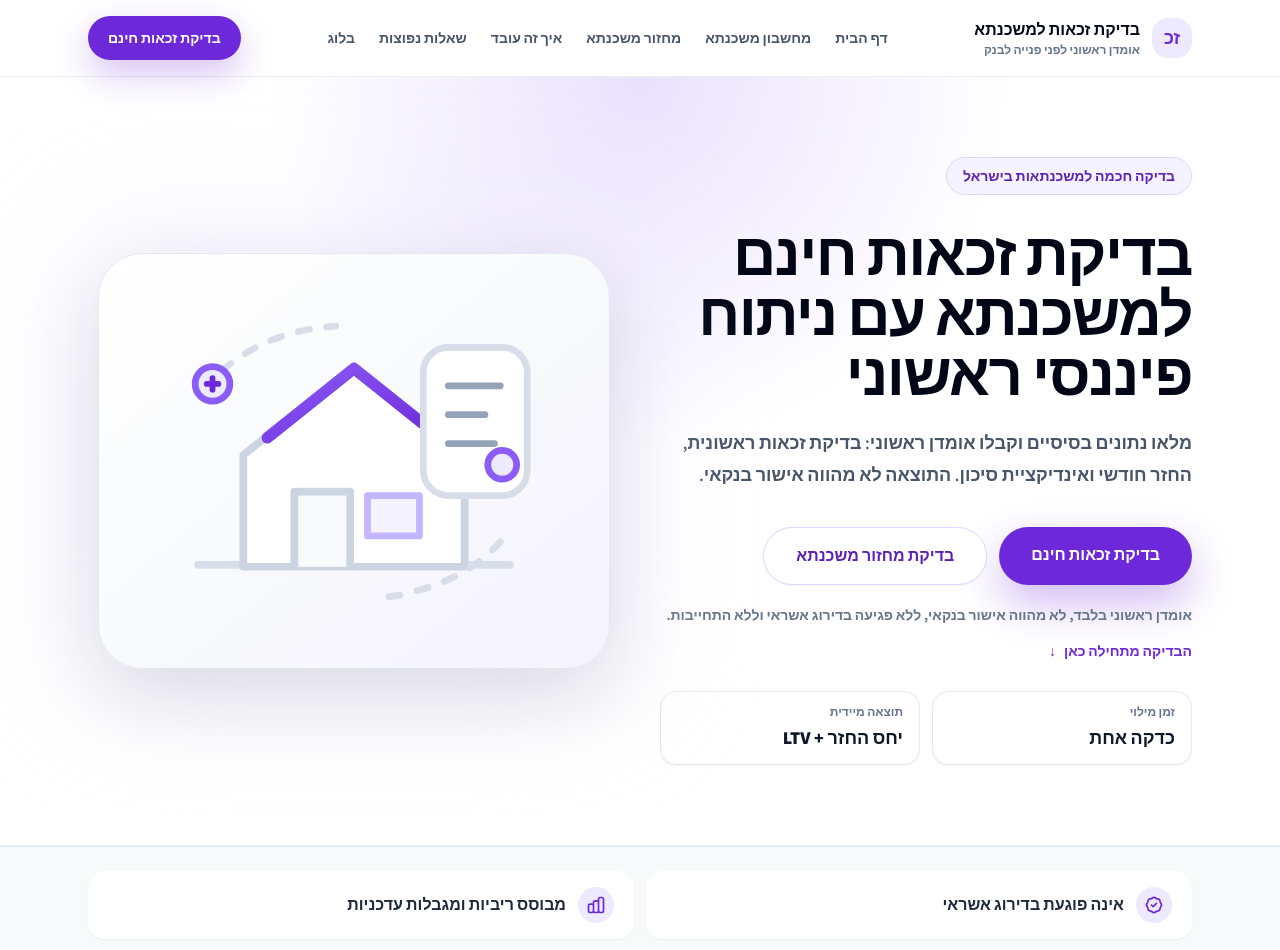
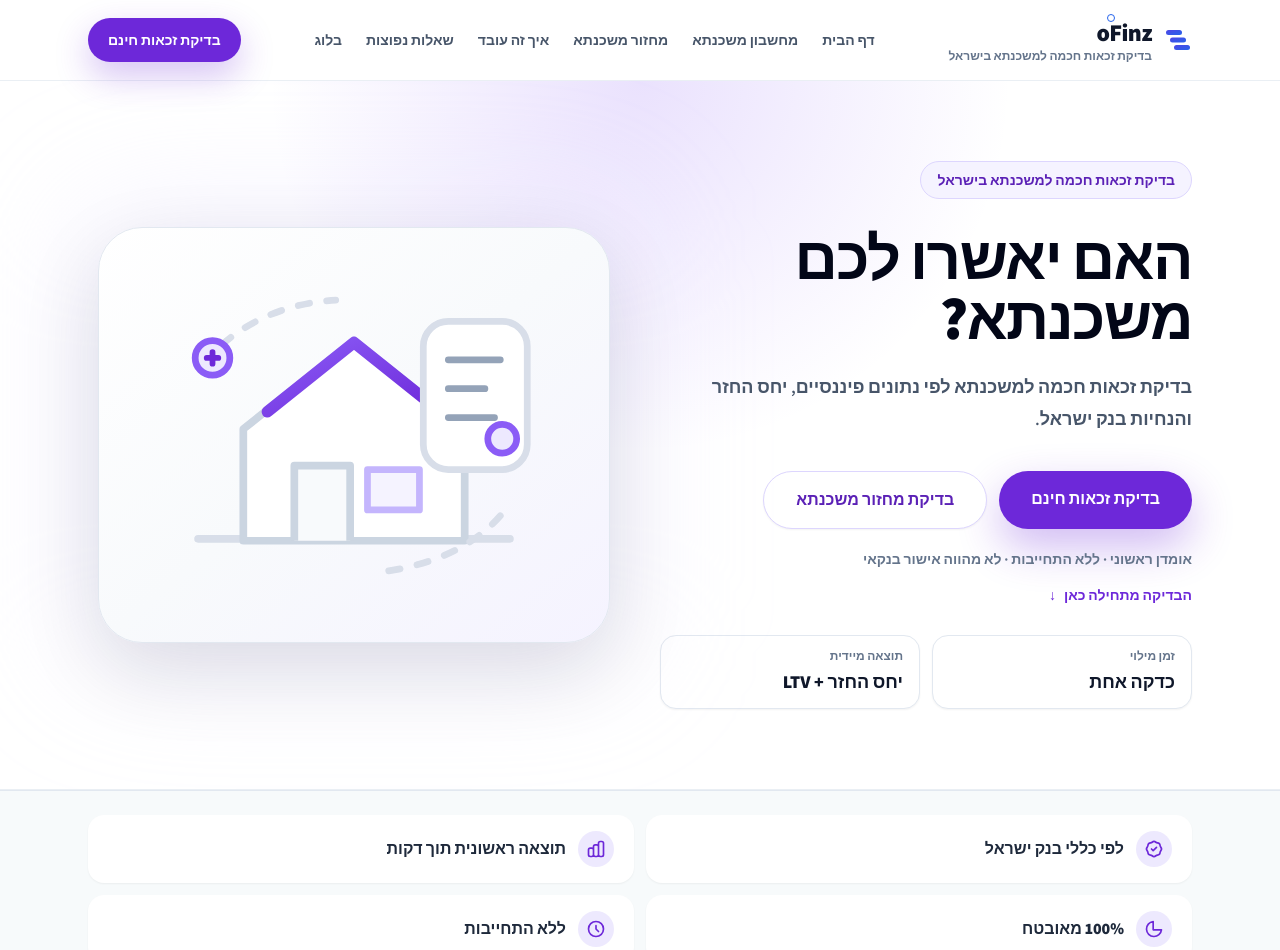
Before and after one commit to lemarketingx/mortgai, a Next.js app: page / in a window 1280 px wide. Shown: the top 950 px of the page. Built offline with nearby package versions, Linux system fonts and the light colour scheme; no server answers.

Commit message:
Rebrand public site from MortgAI to Finzo

```diff
--- a/components/AdminCrm.js
+++ b/components/AdminCrm.js
@@ -257,10 +257,10 @@ export default function AdminCrm() {
   const messageClass = messageType === "error" ? "border-red-200 bg-red-50 text-red-800" : messageType === "success" ? "border-emerald-200 bg-emerald-50 text-emerald-800" : "border-blue-200 bg-blue-50 text-blue-800";
 
   if (!isAuthenticated) {
-    return <main dir="rtl" className="min-h-screen px-4 py-8 text-mort-text sm:px-6 lg:px-8"><Head><title>Admin CRM | MortgAI</title><meta name="robots" content="noindex,nofollow" /></Head><section className="mx-auto max-w-xl glass-card p-6 sm:p-8"><span className="pill border-emerald-200 bg-emerald-50 text-emerald-800">CRM פרטי</span><h1 className="mt-4 text-3xl font-black text-mort-ink">כניסת אדמין</h1><p className="mt-2 text-sm font-bold text-mort-muted">התחברות לניהול לידים, סטטוסים, יועצים ועמלות.</p><form className="mt-6 grid gap-3" onSubmit={login}><input className="focus-field min-h-12 rounded-2xl border border-slate-200 bg-white px-4 py-3 font-bold text-mort-ink" type="password" value={password} onChange={(event) => setPassword(event.target.value)} placeholder="סיסמת אדמין" autoComplete="current-password" /><button disabled={loading} className="rounded-2xl bg-mort-ink px-5 py-3 font-black text-white disabled:opacity-60" type="submit">{loading ? "מתחבר..." : "כניסה ל־CRM"}</button></form>{message && <div className={`mt-4 rounded-2xl border p-3 text-sm font-black ${messageClass}`}>{message}</div>}</section></main>;
+    return <main dir="rtl" className="min-h-screen px-4 py-8 text-mort-text sm:px-6 lg:px-8"><Head><title>Admin CRM | Finzo</title><meta name="robots" content="noindex,nofollow" /></Head><section className="mx-auto max-w-xl glass-card p-6 sm:p-8"><span className="pill border-emerald-200 bg-emerald-50 text-emerald-800">CRM פרטי</span><h1 className="mt-4 text-3xl font-black text-mort-ink">כניסת אדמין</h1><p className="mt-2 text-sm font-bold text-mort-muted">התחברות לניהול לידים, סטטוסים, יועצים ועמלות.</p><form className="mt-6 grid gap-3" onSubmit={login}><input className="focus-field min-h-12 rounded-2xl border border-slate-200 bg-white px-4 py-3 font-bold text-mort-ink" type="password" value={password} onChange={(event) => setPassword(event.target.value)} placeholder="סיסמת אדמין" autoComplete="current-password" /><button disabled={loading} className="rounded-2xl bg-mort-ink px-5 py-3 font-black text-white disabled:opacity-60" type="submit">{loading ? "מתחבר..." : "כניסה ל־CRM"}</button></form>{message && <div className={`mt-4 rounded-2xl border p-3 text-sm font-black ${messageClass}`}>{message}</div>}</section></main>;
   }
 
-  return <main dir="rtl" className="min-h-screen px-4 py-6 text-mort-text sm:px-6 lg:px-8"><Head><title>Admin CRM | MortgAI</title><meta name="robots" content="noindex,nofollow" /></Head><div className="mx-auto w-full max-w-[1560px]">
+  return <main dir="rtl" className="min-h-screen px-4 py-6 text-mort-text sm:px-6 lg:px-8"><Head><title>Admin CRM | Finzo</title><meta name="robots" content="noindex,nofollow" /></Head><div className="mx-auto w-full max-w-[1560px]">
     <section className="glass-card p-5 sm:p-7"><div className="flex flex-col gap-4 lg:flex-row lg:items-end lg:justify-between"><div><span className="pill border-slate-200 bg-white text-mort-muted">Admin CRM</span><h1 className="mt-3 text-3xl font-black text-mort-ink sm:text-4xl">ניהול לידים ויועצים</h1><p className="mt-2 max-w-2xl text-sm font-bold text-mort-muted">שיוך מרוכז, דירוג איכות, מעקב, סינון וגרפים בסיסיים.</p></div><button disabled={loading} onClick={() => loadLeads()} className="rounded-2xl bg-mort-ink px-5 py-3 font-black text-white disabled:opacity-60" type="button">{loading ? "טוען..." : "רענון לידים"}</button></div>
     <div className="mt-5 grid gap-3 sm:grid-cols-2 lg:grid-cols-5"><Metric label="סה״כ לידים" value={stats.total} /><Metric label="לידים חמים" value={stats.hot} /><Metric label="פתוחים" value={stats.open} /><Metric label="משויכים" value={stats.assigned} /><Metric label="יחס סגירה" value={`${stats.closeRate}%`} /></div>
     <div className="mt-5 grid gap-4 lg:grid-cols-3"><div className="fintech-card p-4"><h3 className="font-black text-mort-ink">איכות לידים</h3><div className="mt-3 grid gap-3"><Bar label="חם" value={stats.hot} total={stats.total} /><Bar label="בינוני" value={stats.medium} total={stats.total} /><Bar label="חלש" value={stats.weak} total={stats.total} /></div></div><div className="fintech-card p-4"><h3 className="font-black text-mort-ink">לפי יועץ</h3><div className="mt-3 grid gap-3">{advisorStats.length ? advisorStats.map((item) => <Bar key={item.id} label={item.name} value={item.count} total={stats.total} />) : <p className="text-sm font-bold text-mort-muted">עדיין אין יועצים.</p>}</div></div><div className="fintech-card p-4"><h3 className="font-black text-mort-ink">סטטוס טיפול</h3><div className="mt-3 grid gap-3"><Bar label="פתוחים" value={stats.open} total={stats.total} /><Bar label="נסגרו" value={stats.closed} total={stats.total} /><Bar label="היום" value={stats.todayCount} total={stats.total} /></div></div></div>
--- a/components/AdminCrmSend.js
+++ b/components/AdminCrmSend.js
@@ -205,10 +205,10 @@ export default function AdminCrmSend() {
   function toggleAll() { setSelectedIds((current) => current.length === filteredLeads.length ? [] : filteredLeads.map((lead) => lead.id)); }
 
   if (!authenticated) {
-    return <main dir="rtl" className="min-h-screen px-4 py-8 text-mort-text sm:px-6 lg:px-8"><Head><title>Admin CRM | MortgAI</title><meta name="robots" content="noindex,nofollow" /></Head><section className="mx-auto max-w-xl glass-card p-6 sm:p-8"><h1 className="text-3xl font-black text-mort-ink">כניסת אדמין</h1><form className="mt-5 grid gap-3" onSubmit={login}><input className="focus-field min-h-12 rounded-2xl border border-slate-200 bg-white px-4 py-3 font-bold" type="password" value={password} onChange={(e) => setPassword(e.target.value)} placeholder="סיסמת אדמין" /><button className="rounded-2xl bg-mort-ink px-5 py-3 font-black text-white" disabled={loading}>{loading ? "מתחבר..." : "כניסה"}</button></form>{message && <div className="mt-4 rounded-2xl border border-red-200 bg-red-50 p-3 font-black text-red-800">{message}</div>}</section></main>;
+    return <main dir="rtl" className="min-h-screen px-4 py-8 text-mort-text sm:px-6 lg:px-8"><Head><title>Admin CRM | Finzo</title><meta name="robots" content="noindex,nofollow" /></Head><section className="mx-auto max-w-xl glass-card p-6 sm:p-8"><h1 className="text-3xl font-black text-mort-ink">כניסת אדמין</h1><form className="mt-5 grid gap-3" onSubmit={login}><input className="focus-field min-h-12 rounded-2xl border border-slate-200 bg-white px-4 py-3 font-bold" type="password" value={password} onChange={(e) => setPassword(e.target.value)} placeholder="סיסמת אדמין" /><button className="rounded-2xl bg-mort-ink px-5 py-3 font-black text-white" disabled={loading}>{loading ? "מתחבר..." : "כניסה"}</button></form>{message && <div className="mt-4 rounded-2xl border border-red-200 bg-red-50 p-3 font-black text-red-800">{message}</div>}</section></main>;
   }
 
-  return <main dir="rtl" className="min-h-screen px-4 py-6 text-mort-text sm:px-6 lg:px-8"><Head><title>Admin CRM | MortgAI</title><meta name="robots" content="noindex,nofollow" /></Head><div className="mx-auto max-w-[1560px]">
+  return <main dir="rtl" className="min-h-screen px-4 py-6 text-mort-text sm:px-6 lg:px-8"><Head><title>Admin CRM | Finzo</title><meta name="robots" content="noindex,nofollow" /></Head><div className="mx-auto max-w-[1560px]">
     <section className="glass-card p-5 sm:p-7"><div className="flex flex-col gap-4 lg:flex-row lg:items-end lg:justify-between"><div><span className="pill border-slate-200 bg-white text-mort-muted">CRM</span><h1 className="mt-3 text-3xl font-black text-mort-ink">ניהול לידים ושליחה ליועצים</h1><p className="mt-2 text-sm font-bold text-mort-muted">בחר לידים, שייך ליועץ ושלח הודעת WhatsApp או מייל מוכנה.</p></div><button className="rounded-2xl bg-mort-ink px-5 py-3 font-black text-white" onClick={load}>{loading ? "טוען..." : "רענון"}</button></div>
       <div className="mt-5 grid gap-3 sm:grid-cols-2 lg:grid-cols-5"><Metric label="סה״כ" value={stats.total} /><Metric label="חמים" value={stats.hot} /><Metric label="נשלחו" value={stats.sent} /><Metric label="משויכים" value={stats.assigned} /><Metric label="נסגרו" value={stats.closed} /></div>
       <div className="mt-5 grid gap-3 lg:grid-cols-[1fr_180px_180px_220px]"><Input value={query} onChange={setQuery} placeholder="חיפוש שם / טלפון / עיר" /><Select value={statusFilter} onChange={setStatusFilter}><option value="">כל הסטטוסים</option>{STATUSES.map((s) => <option key={s}>{s}</option>)}</Select><Select value={qualityFilter} onChange={setQualityFilter}>{QUALITIES.map((q) => <option key={q} value={q}>{q || "כל האיכויות"}</option>)}</Select><Select value={advisorFilter} onChange={setAdvisorFilter}><option value="">כל היועצים</option>{advisors.map((a) => <option key={advisorId(a)} value={advisorId(a)}>{advisorName(a)}</option>)}</Select></div>
--- a/components/BlogPostPage.js
+++ b/components/BlogPostPage.js
@@ -35,7 +35,7 @@ function MidCta({ slug, category }) {
       <p className="text-sm font-semibold uppercase tracking-widest opacity-80 mb-2">כלי חינמי</p>
       <h3 className="text-xl md:text-2xl font-black mb-2">רוצים לבדוק זכאות למשכנתא?</h3>
       <p className="text-sm md:text-base opacity-90 mb-5 leading-7">
-        מחשבון MortgAI מנתח את הנתונים שלכם ומחזיר אומדן סיכוי אישור, החזר חודשי ומסגרת אפשרית — תוך דקה.
+        מחשבון Finzo מנתח את הנתונים שלכם ומחזיר אומדן סיכוי אישור, החזר חודשי ומסגרת אפשרית — תוך דקה.
       </p>
       <Link
         href="/#eligibility-check"
@@ -268,7 +268,7 @@ export default function BlogPostPage({ post, relatedPosts }) {
             <div className="flex gap-4 text-xs text-slate-400 flex-wrap">
               <span>⏱ {post.readingTime} דקות קריאה</span>
               <span>📅 {new Date(post.publishDate).toLocaleDateString("he-IL", { year: "numeric", month: "long", day: "numeric" })}</span>
-              <span>✍️ צוות MortgAI</span>
+              <span>✍️ צוות Finzo</span>
             </div>
           </div>
         </div>
--- /dev/null
+++ b/components/BrandLogo.js
@@ -0,0 +1,27 @@
+export default function BrandLogo({ withTagline = true, className = "" }) {
+  return (
+    <div className={`flex items-center gap-3 ${className}`}>
+      <svg width="28" height="28" viewBox="0 0 28 28" aria-hidden="true">
+        <defs>
+          <linearGradient id="finzoGrad" x1="0" y1="0" x2="1" y2="1">
+            <stop offset="0%" stopColor="#4F46E5" />
+            <stop offset="100%" stopColor="#2563EB" />
+          </linearGradient>
+        </defs>
+        <rect x="2" y="4" width="16" height="5" rx="2.5" fill="url(#finzoGrad)" />
+        <rect x="6" y="11.5" width="16" height="5" rx="2.5" fill="url(#finzoGrad)" />
+        <rect x="10" y="19" width="16" height="5" rx="2.5" fill="url(#finzoGrad)" />
+      </svg>
+      <span className="leading-tight">
+        <span className="inline-flex items-end text-2xl font-black tracking-tight text-[#0F172A]">
+          Finz
+          <span className="relative inline-flex">
+            o
+            <span className="absolute -top-0.5 -right-1.5 h-2 w-2 rounded-full border border-[#2563EB] bg-white" />
+          </span>
+        </span>
+        {withTagline && <span className="hidden text-xs font-bold text-slate-500 sm:block">בדיקת זכאות חכמה למשכנתא בישראל</span>}
+      </span>
+    </div>
+  );
+}
--- a/pages/guides/index.js
+++ b/pages/guides/index.js
@@ -7,7 +7,7 @@ export default function GuidesIndexPage() {
   return (
     <>
       <Head>
-        <title>מדריכי משכנתא | MortgAI</title>
+        <title>מדריכי משכנתא | Finzo</title>
         <meta name="description" content="מדריכי משכנתא קצרים וברורים: יחס החזר, הון עצמי, אישור עקרוני, מחזור משכנתא, הלוואת גישור ועוד." />
         <link rel="canonical" href={canonicalUrl("/guides")} />
               <script
--- a/pages/index.js
+++ b/pages/index.js
@@ -3,6 +3,7 @@ import { useEffect, useMemo, useRef, useState } from "react";
 import { cleanNumber, displayNumber, formatILS, formatPct } from "../lib/format";
 import { calculateMortgageAnalysis } from "../lib/mortgage";
 import { initializeAnalyticsLayer, trackEvent as trackAnalyticsEvent } from "../lib/analytics";
+import BrandLogo from "../components/BrandLogo";
 import {
   HOME_SEO,
   absoluteUrl,
@@ -56,10 +57,12 @@ const navLinks = [
 ];
 
 const trustItems = [
-  { text: "אינה פוגעת בדירוג אשראי", icon: "M9 12l2 2 4-4M7.835 4.697a3.42 3.42 0 001.946-.806 3.42 3.42 0 014.438 0 3.42 3.42 0 001.946.806 3.42 3.42 0 013.138 3.138 3.42 3.42 0 00.806 1.946 3.42 3.42 0 010 4.438 3.42 3.42 0 00-.806 1.946 3.42 3.42 0 01-3.138 3.138 3.42 3.42 0 00-1.946.806 3.42 3.42 0 01-4.438 0 3.42 3.42 0 00-1.946-.806 3.42 3.42 0 01-3.138-3.138 3.42 3.42 0 00-.806-1.946 3.42 3.42 0 010-4.438 3.42 3.42 0 00.806-1.946 3.42 3.42 0 013.138-3.138z" },
-  { text: "מבוסס ריביות ומגבלות עדכניות", icon: "M9 19v-6a2 2 0 00-2-2H5a2 2 0 00-2 2v6a2 2 0 002 2h2a2 2 0 002-2zm0 0V9a2 2 0 012-2h2a2 2 0 012 2v10m-6 0a2 2 0 002 2h2a2 2 0 002-2m0 0V5a2 2 0 012-2h2a2 2 0 012 2v14a2 2 0 01-2 2h-2a2 2 0 01-2-2z" },
-  { text: "חישוב יחס החזר ו-LTV", icon: "M11 3.055A9.001 9.001 0 1020.945 13H11V3.055z" },
-  { text: "ללא התחייבות ובחינם", icon: "M12 8v4l3 3m6-3a9 9 0 11-18 0 9 9 0 0118 0z" },
+  { text: "לפי כללי בנק ישראל", icon: "M9 12l2 2 4-4M7.835 4.697a3.42 3.42 0 001.946-.806 3.42 3.42 0 014.438 0 3.42 3.42 0 001.946.806 3.42 3.42 0 013.138 3.138 3.42 3.42 0 00.806 1.946 3.42 3.42 0 010 4.438 3.42 3.42 0 00-.806 1.946 3.42 3.42 0 01-3.138 3.138 3.42 3.42 0 00-1.946.806 3.42 3.42 0 01-4.438 0 3.42 3.42 0 00-1.946-.806 3.42 3.42 0 01-3.138-3.138 3.42 3.42 0 00-.806-1.946 3.42 3.42 0 010-4.438 3.42 3.42 0 00.806-1.946 3.42 3.42 0 013.138-3.138z" },
+  { text: "תוצאה ראשונית תוך דקות", icon: "M9 19v-6a2 2 0 00-2-2H5a2 2 0 00-2 2v6a2 2 0 002 2h2a2 2 0 002-2zm0 0V9a2 2 0 012-2h2a2 2 0 012 2v10m-6 0a2 2 0 002 2h2a2 2 0 002-2m0 0V5a2 2 0 012-2h2a2 2 0 012 2v14a2 2 0 01-2 2h-2a2 2 0 01-2-2z" },
+  { text: "100% מאובטח", icon: "M11 3.055A9.001 9.001 0 1020.945 13H11V3.055z" },
+  { text: "ללא התחייבות", icon: "M12 8v4l3 3m6-3a9 9 0 11-18 0 9 9 0 0118 0z" },
+,
+  { text: "מותאם לישראלים", icon: "M12 8v4l3 3m6-3a9 9 0 11-18 0 9 9 0 0118 0z" },
 ];
 
 const steps = [
@@ -490,7 +493,7 @@ export default function Home() {
         <meta property="og:description" content={HOME_SEO.description} />
         <meta property="og:type" content="website" />
         <meta property="og:url" content={absoluteUrl(HOME_SEO.path)} />
-        <meta property="og:site_name" content="בדיקת זכאות למשכנתא" />
+        <meta property="og:site_name" content="Finzo" />
         <meta property="og:locale" content="he_IL" />
         <meta name="twitter:card" content="summary_large_image" />
         <meta name="twitter:title" content={HOME_SEO.title} />
@@ -503,7 +506,7 @@ export default function Home() {
               organizationSchema(),
               financialServiceSchema({
                 url: absoluteUrl(HOME_SEO.path),
-                name: "בדיקת זכאות למשכנתא",
+                name: "Finzo",
                 description: HOME_SEO.description,
               }),
               webPageSchema(HOME_SEO),
@@ -564,15 +567,7 @@ function Header({ onCtaClick }) {
   return (
     <header className="sticky top-0 z-50 border-b border-slate-200/70 bg-white/90 backdrop-blur-xl">
       <div className="mx-auto flex max-w-6xl items-center justify-between gap-4 px-4 py-4 sm:px-6">
-        <a href="#home" className="flex items-center gap-3">
-          <span className="grid h-10 w-10 place-items-center rounded-2xl bg-violet-100 text-lg font-black text-violet-700">
-            זכ
-          </span>
-          <span className="leading-tight">
-            <span className="block text-base font-black text-slate-950">בדיקת זכאות למשכנתא</span>
-            <span className="hidden text-xs font-bold text-slate-500 sm:block">אומדן ראשוני לפני פנייה לבנק</span>
-          </span>
-        </a>
+        <a href="#home"><BrandLogo /></a>
 
         <nav aria-label="ניווט ראשי" className="hidden items-center gap-6 text-sm font-bold text-slate-600 lg:flex">
           {navLinks.map(([label, href]) => (
@@ -602,13 +597,13 @@ function Hero({ onCtaClick }) {
       <div className="relative mx-auto grid max-w-6xl items-center gap-10 px-4 py-14 sm:px-6 sm:py-20 lg:grid-cols-2">
         <div className="mx-auto max-w-2xl text-center lg:text-right">
           <span className="inline-flex rounded-full border border-violet-200 bg-violet-50 px-4 py-2 text-sm font-black text-violet-800">
-            בדיקה חכמה למשכנתאות בישראל
+            בדיקת זכאות חכמה למשכנתא בישראל
           </span>
           <h1 className="mt-7 text-4xl font-black leading-tight tracking-tight text-slate-950 sm:text-5xl lg:text-6xl">
-            בדיקת זכאות חינם למשכנתא עם ניתוח פיננסי ראשוני
+            האם יאשרו לכם משכנתא?
           </h1>
           <p className="mx-auto mt-6 max-w-xl text-lg font-semibold leading-8 text-slate-600 lg:mx-0">
-            מלאו נתונים בסיסיים וקבלו אומדן ראשוני: בדיקת זכאות ראשונית, החזר חודשי ואינדיקציית סיכון. התוצאה לא מהווה אישור בנקאי.
+            בדיקת זכאות חכמה למשכנתא לפי נתונים פיננסיים, יחס החזר והנחיות בנק ישראל.
           </p>
           <div className="mt-9 flex flex-col justify-center gap-3 sm:flex-row lg:justify-start">
             <a
@@ -628,7 +623,7 @@ function Hero({ onCtaClick }) {
             </a>
           </div>
           <p className="mt-5 text-sm font-bold text-slate-500">
-            אומדן ראשוני בלבד, לא מהווה אישור בנקאי, ללא פגיעה בדירוג אשראי וללא התחייבות.
+            אומדן ראשוני · ללא התחייבות · לא מהווה אישור בנקאי
           </p>
           <a href="#eligibility-check" onClick={() => onCtaClick?.("hero")} className="mt-4 inline-flex items-center gap-2 text-sm font-black text-violet-700 hover:text-violet-800">
             <span>הבדיקה מתחילה כאן</span>
@@ -1037,8 +1032,8 @@ function LeadSection({ lead, updateLead, submitLead, leadLoading, leadSent, lead
     <section id="lead" className="mx-auto max-w-6xl px-4 py-16 sm:px-6 sm:py-20">
       <SectionHeader
         eyebrow="המשך מקצועי"
-        title="רוצים לעבור מאומדן ראשוני לבדיקה מקצועית?"
-        text="השאירו פרטים לבדיקת זכאות ראשונית חינם וללא התחייבות. יועץ יחזור להסבר מסודר על הצעד הבא, כולל מה אפשר לבדוק ולשפר לפני פנייה לבנק."
+        title="קבלו המשך בדיקה מקצועית"
+        text="השאירו פרטים ונציג מקצועי יוכל לחזור אליכם להמשך בדיקה."
       />
       <div className="mt-10 grid items-stretch gap-6 lg:grid-cols-2">
         <div className="rounded-[34px] bg-gradient-to-br from-violet-50 to-white p-7 ring-1 ring-violet-100">
@@ -1229,8 +1224,8 @@ function Footer({ onCtaClick }) {
     <footer className="border-t border-slate-200 bg-white py-10">
       <div className="mx-auto grid max-w-6xl gap-6 px-4 text-sm font-semibold text-slate-500 sm:px-6 lg:grid-cols-3">
         <div className="space-y-2">
-        <p className="font-black text-slate-900">בדיקת זכאות למשכנתא</p>
-          <p>החישוב הוא סימולציה ראשונית בלבד ואינו מהווה ייעוץ משכנתאות, הצעה מחייבת או אישור בנקאי.</p>
+        <BrandLogo withTagline={false} />
+          <p>המידע באתר הוא לצורך מידע כללי בלבד ואינו מהווה ייעוץ פיננסי, ייעוץ משכנתאות או אישור בנקאי.</p>
         </div>
         <div className="space-y-2">
           <p className="font-black text-slate-900">פרטיות ושימוש במידע</p>
```
Also changed, not shown: pages/blog/index.js (+4 -4 lines), lib/blogPosts.js, lib/seo.js.
